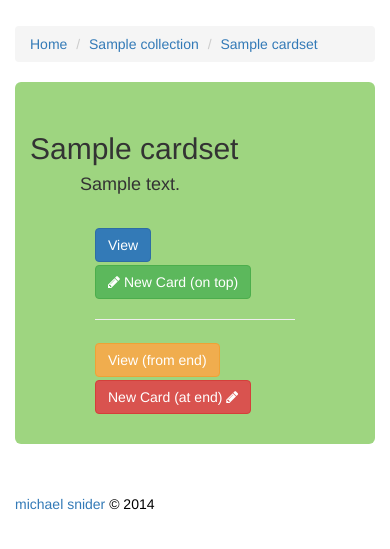
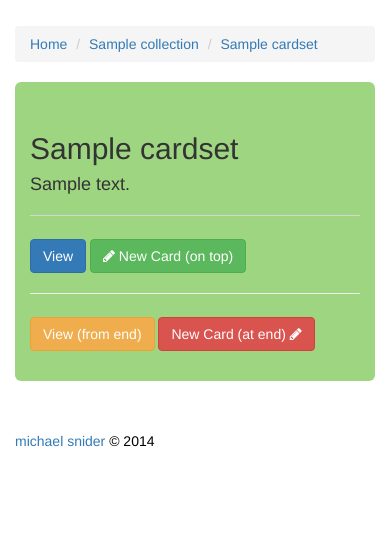
Before and after one commit to msilvprog7/n-dex, a Django app: page /home/1/1/ in a window 390 px wide. Shown: the part 54-603 px from the top of the page. Run offline with Django 3.2, Linux system fonts and the light colour scheme; a user stored in the database is signed in; tables that the repository leaves empty hold one stand-in row (values such as "Sample post"); some libraries are stand-ins or nearby versions.

Commit message:
Fix mobile cardset home view.

```diff
--- a/main/templates/main/cardset.html
+++ b/main/templates/main/cardset.html
@@ -203,10 +203,7 @@
 			<div class="row shifted" style="margin-top: 20px;">
 
 
-				<div class="col-lg-4"></div>
-
-
-				<div class="col-lg-8 right">
+				<div class="col-lg-12 right">
 
 					<form class="inline" action="/home/{{ cardset.collection_id }}/{{ cardset.id }}/{{ card.position|decrement }}" method="post">
 					{% csrf_token %}
@@ -219,6 +216,7 @@
 					</form>
 
 				</div>
+
 			</div>
 
 		</div>
@@ -282,10 +280,10 @@
 	{% else %}
 		<div class="jumbotron">
 				<h2>{{ cardset.name }}</h2>
-				<h4 class="shifted">{{ cardset.description }}</h4>
-				<br />
+				<h4>{{ cardset.description }}</h4>
+				<hr />
 
-				<div class="row shifted">
+				<div class="row">
 					<div class="col-lg-12">
 						<form class="inline" action="/home/{{ cardset.collection_id }}/{{ cardset.id }}/1" method="post">
 						{% csrf_token %}
--- a/main/templates/main/collection.html
+++ b/main/templates/main/collection.html
@@ -54,7 +54,8 @@
 
 	<div class="jumbotron">
 		<h2>{{ collection.name }}</h2>
-		<h4 class="shifted">{{ collection.description }}</h4>
+		<h4>{{ collection.description }}</h4>
+		<hr />
 		<button id="add_cardset_btn" class="btn btn-primary"><i class="fa fa-plus"></i> add cardset</button>
 		<div class="row adjust-top-slight" id="add_cardset_row" style={% if messages %}""{% else %}"display: none;"{% endif %}>
 			<div class="col-lg-6">
--- a/ndex/settings.py
+++ b/ndex/settings.py
@@ -77,7 +77,7 @@ DATABASES = {
 
 
 
-IS_HEROKU = True
+IS_HEROKU = False
 
 if IS_HEROKU:
     # Parse database configuration from $DATABASE_URL
```
